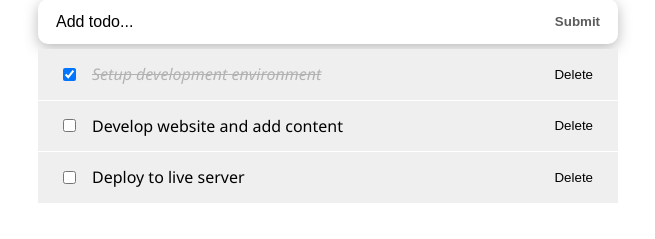
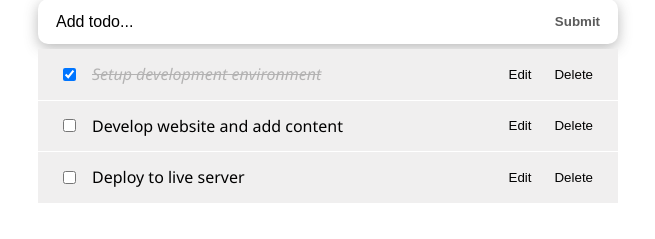
Before and after one commit to flemton/react-todo, a React (Vite) app: page / in a window 1280 px wide. Shown: the part 215-454 px from the top of the page, without its empty margins (312-967 px from the left). Built offline with nearby package versions, Linux system fonts and the light colour scheme.

Commit message:
Add todo edit funtionality

```diff
--- a/src/components/TodoItem.jsx
+++ b/src/components/TodoItem.jsx
@@ -1,6 +1,17 @@
 import styles from '@/styles/TodoItem.module.css';
+import { useState } from 'react';
 
-const TodoItem = ({ itemProp, setTodos, delTodo }) => {
+const TodoItem = ({ itemProp, setTodos, delTodo, setUpdate }) => {
+  const [editing, setEditing] = useState(false);
+
+  let viewMode = {};
+  let editMode = {};
+  if (editing) {
+    viewMode.display = 'none';
+  } else {
+    editMode.display = 'none';
+  }
+
   const handleChange = (id) => {
     setTodos((prevState) =>
       prevState.map((todo) => {
@@ -22,18 +33,37 @@ const TodoItem = ({ itemProp, setTodos, delTodo }) => {
     textDecoration: 'line-through',
   };
 
+  const handleEditing = () => {
+    setEditing(true);
+  };
+
+  const handleUpdatedDone = (event) => {
+    if (event.key === 'Enter') {
+      setEditing(false);
+    }
+  };
+
   return <li className={styles.item}>
-    <div className={styles.content}>
+    <div className={styles.content} style={viewMode}>
       <input
         type="checkbox"
         checked={itemProp.completed}
         onChange={() => handleChange(itemProp.id)}
       />
+      <button onClick={handleEditing}>Edit</button>
       <button onClick={() => delTodo(itemProp.id)}>Delete</button>
       <span style={itemProp.completed ? completedStyle : null}>
         {itemProp.title}
       </span>
     </div>
+    <input
+      type="text"
+      value={itemProp.title}
+      className={styles.textInput}
+      style={editMode}
+      onChange={(e) => setUpdate(e.target.value, itemProp.id)}
+      onKeyDown={handleUpdatedDone}
+    />
   </li>;
 };
 export default TodoItem;
--- a/src/components/TodosList.jsx
+++ b/src/components/TodosList.jsx
@@ -1,10 +1,10 @@
 import TodoItem from "@/components/TodoItem";
 
-const TodosList = ({ todosProps, setTodos, delTodo }) => {
+const TodosList = ({ todosProps, setTodos, delTodo, setUpdate }) => {
     return (
       <ul>
         {todosProps.map((todo) => (
-          <TodoItem key={todo.id} itemProp={todo} setTodos={setTodos} delTodo={delTodo}/>
+          <TodoItem key={todo.id} itemProp={todo} setTodos={setTodos} delTodo={delTodo} setUpdate={setUpdate}/>
         ))}
       </ul>
     );
--- a/src/components/TodosLogic.jsx
+++ b/src/components/TodosLogic.jsx
@@ -40,10 +40,21 @@ const TodosLogic = () => {
 
       }
 
+      const setUpdate = (updatedTitle, id) => {
+        setTodos(
+          todos.map((todo) => {
+            if (todo.id === id) {
+              todo.title = updatedTitle;
+            }
+            return todo;
+          })
+        );
+      };
+
     return (
         <div>
             <InputTodo addTodoItem={addTodoItem}/>
-            <TodosList todosProps={todos} setTodos={setTodos} delTodo={delTodo}/>
+            <TodosList todosProps={todos} setTodos={setTodos} delTodo={delTodo} setUpdate={setUpdate}/>
         </div>
     );
 }
--- a/src/styles/TodoItem.module.css
+++ b/src/styles/TodoItem.module.css
@@ -24,3 +24,10 @@
     border: none;
     margin-left: 7px;
   }
+
+  .textInput {
+    width: 100%;
+    padding: 10px;
+    border: 1px solid #dfdfdf;
+    outline: none;
+  }
```
